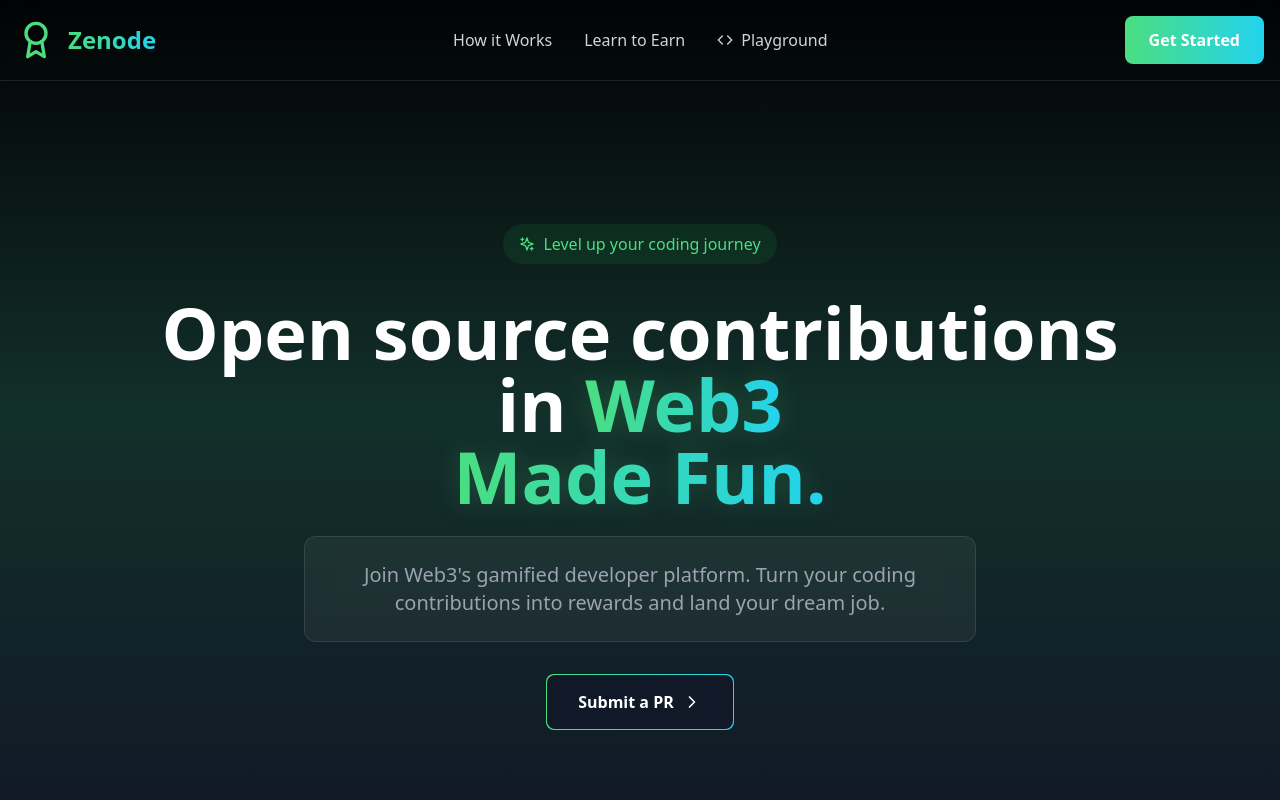
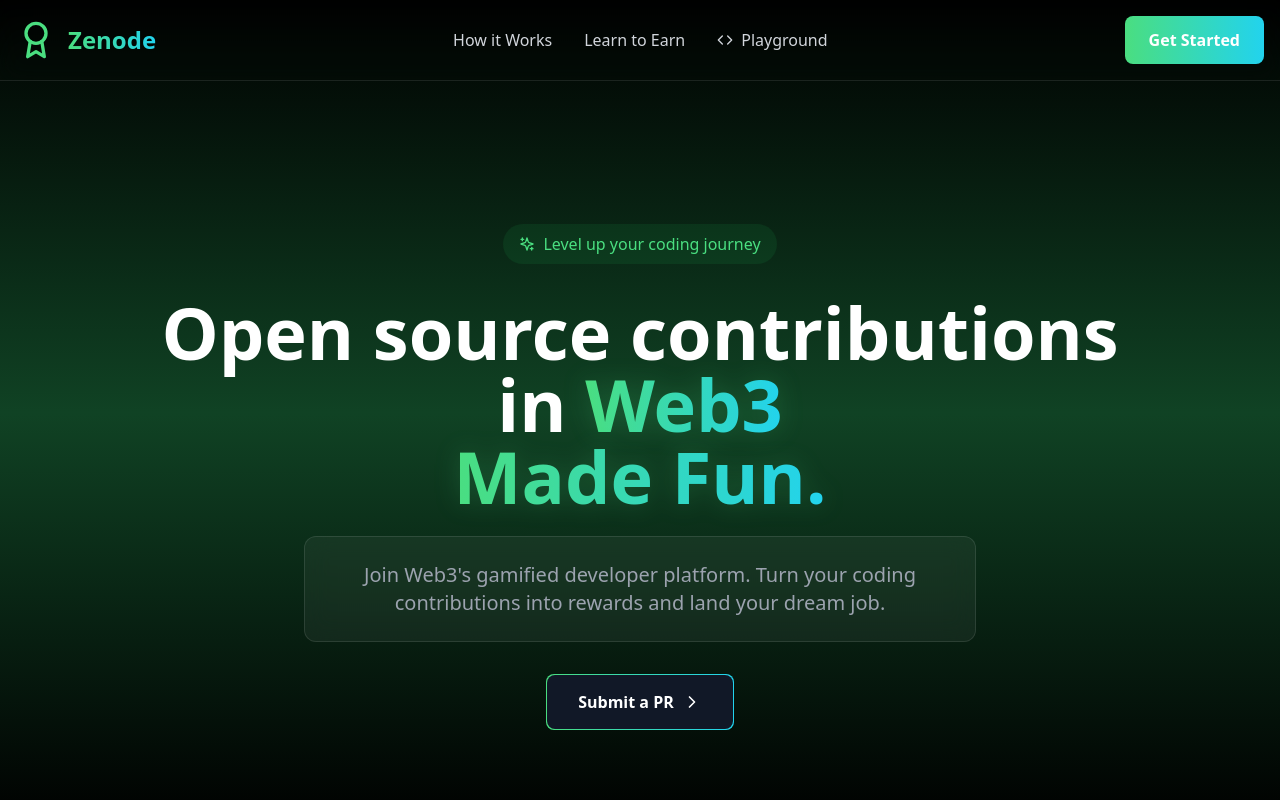
Before and after one commit to Jossyboydgenius/Zenode, a React (Vite) app: page / in a window 1280 px wide. Shown: the top 800 px of the page. Built offline with nearby package versions, Linux system fonts and the light colour scheme.

Commit message:
Enhance gradient overlay in Landing page for improved visual contrast

```diff
--- a/src/pages/Landing.tsx
+++ b/src/pages/Landing.tsx
@@ -6,9 +6,9 @@ export default function LandingPage() {
   return (
     <>
       {/* Hero Section */}
-      <div className="relative pt-32">
+      <div className="relative pt-32 bg-black">
         {/* Gradient overlay - inverted direction */}
-        <div className="absolute inset-0 bg-gradient-to-b from-black/90 via-green-900/40"></div>
+        <div className="absolute inset-0 bg-gradient-to-b from-black/95 via-green-900/80"></div>
 
         {/* Light curve at bottom */}
         <div className="absolute bottom-0 left-0 right-0 h-32">
```
